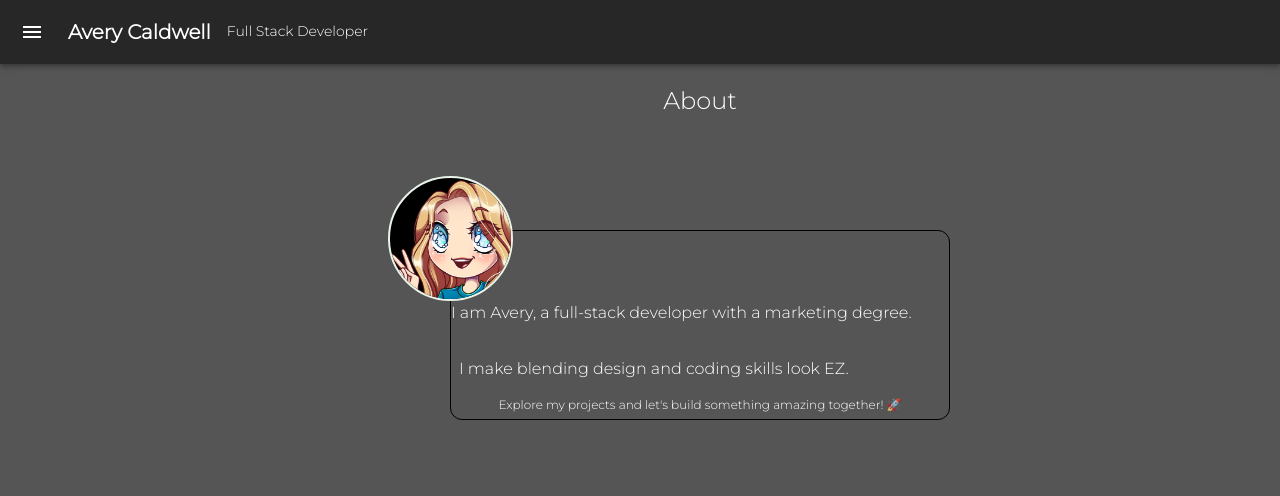
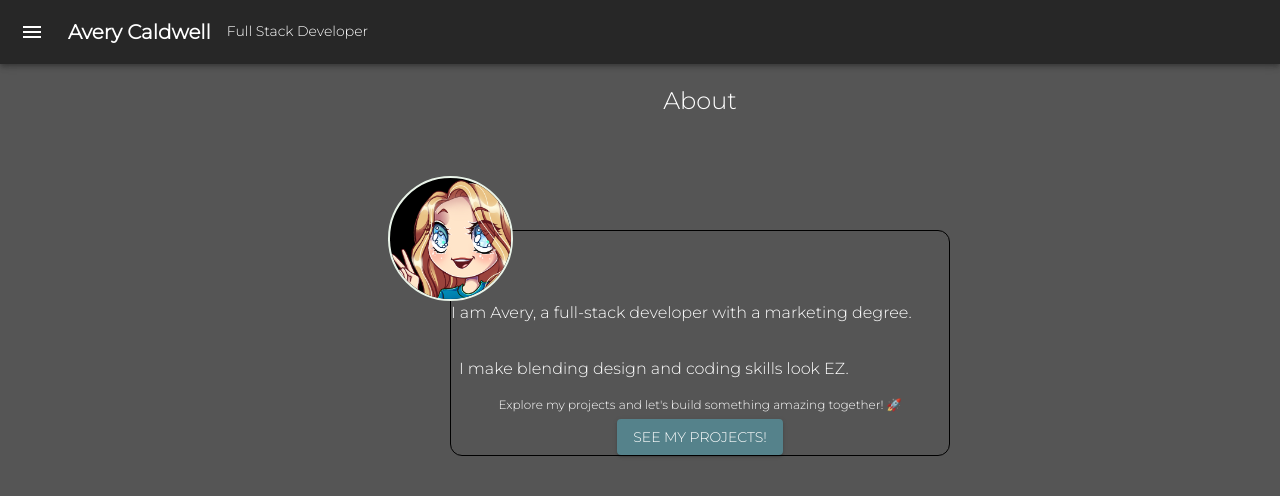
Before and after one commit to AveryCaldwell/storyboard-portfolio, a React (Vite) app: page / in a window 1280 px wide. Both pictures are taken after a click on the picture "Aves Logo". Shown: the top 496 px of the page. Built offline with nearby package versions, Linux system fonts and the light colour scheme.

Commit message:
added comments and todos

```diff
--- a/src/components/About.jsx
+++ b/src/components/About.jsx
@@ -2,7 +2,6 @@ import * as React from 'react';
 import * as Material from '@mui/material';
 import { Card } from './Card';
 // import * as Icons from '@mui/icons-material';
-// import CreateIcon from '@mui/icons-material/Create';
 // MUI theme
 import { ThemeProvider } from '@mui/material/styles';
 import theme from '../theme';
@@ -102,11 +101,7 @@ function About(props) {
                                 </Material.Grid>
                                 <Material.Grid item m></Material.Grid>
                             </Material.Grid> */}
-                    <Material.Typography variant='caption' gutterBottom>
-                        Explore my projects and let's build something amazing
-                        together! 🚀
-                    </Material.Typography>
-                    //
+
                     <Material.Button
                         onClick={() => handleClick()}
                         variant='contained'
--- a/src/components/Card.jsx
+++ b/src/components/Card.jsx
@@ -5,6 +5,12 @@ import avesEmote from '../assets/aves_peace.png';
 import { boxStyle } from './Styles';
 
 export function Card(props) {
+    // TODO: need to make button work for all cards?
+    const handleClick = () => {
+        console.log('About handler');
+        props.setCurrentPage('Projects');
+    };
+    // TODO: do I need to make a data.js file?
     // Array of About card content
     const aboutData = [
         {
@@ -95,6 +101,13 @@ export function Card(props) {
                     Explore my projects and let's build something amazing
                     together! 🚀
                 </Material.Typography>
+                {/* FIXME: need to get button working on About page */}
+                <Material.Button
+                    onClick={() => handleClick()}
+                    variant='contained'
+                >
+                    See my projects!
+                </Material.Button>
             </Material.Box>
         </Material.Box>
     );
```
